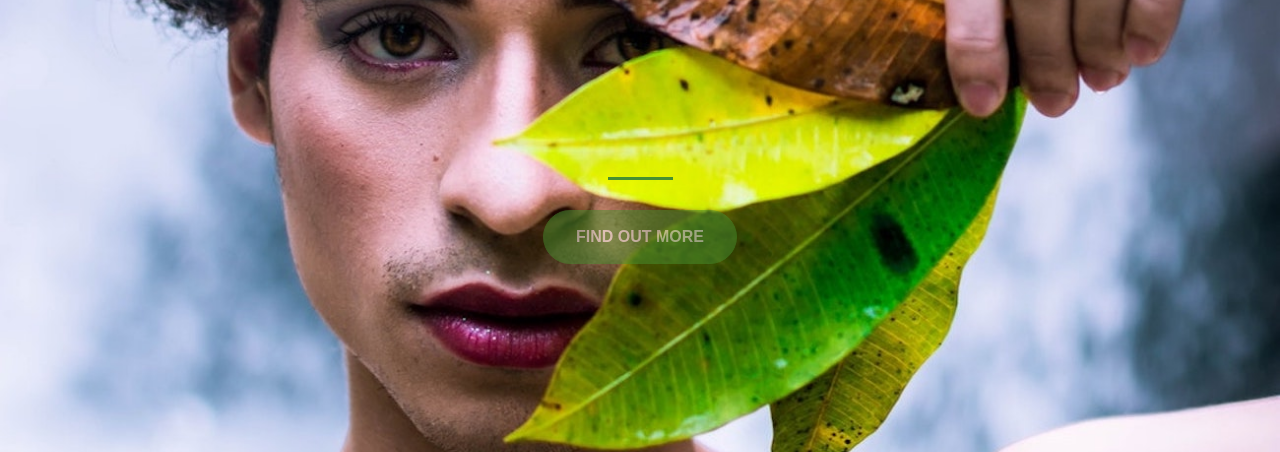
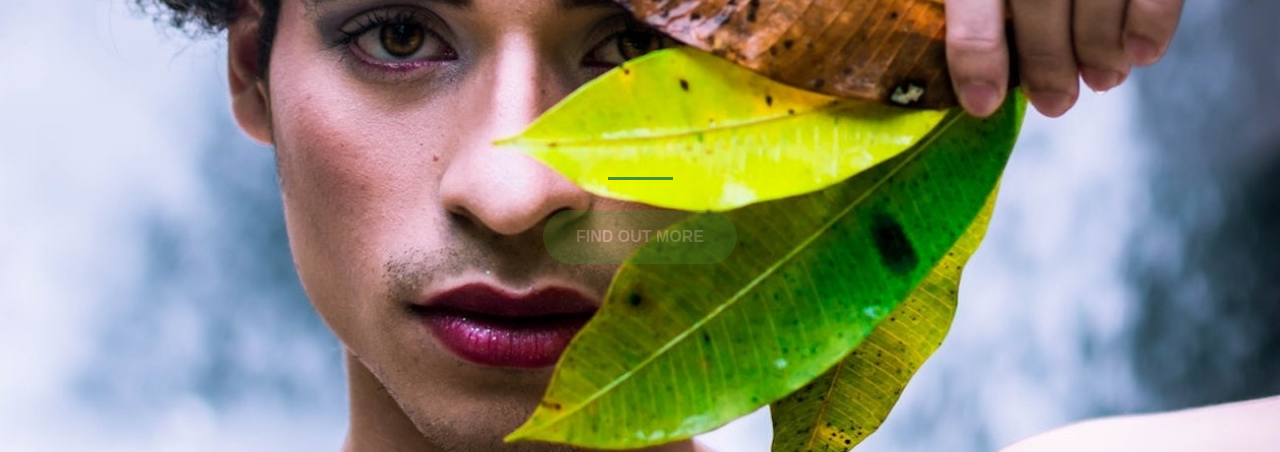
Before and after one commit to HannahStover/HannahStover.github.io, a plain HTML site: page index.html in a window 1280 px wide. Shown: the part 348-800 px from the top of the page. Drawn offline with nearby package versions, Linux system fonts and the light colour scheme.

Commit message:
Update style.css

```diff
--- a/style.css
+++ b/style.css
@@ -48,7 +48,7 @@ header.startup h1 {
 .btn-primary {
   background-color: #479030;
   border-color: #479030;
-  opacity: 50%;
+  opacity: 25%;
 }
 
 .btn-primary:hover {
@@ -56,4 +56,5 @@ header.startup h1 {
   border-color: #609732;
   border-width: 5px;
   cursor: pointer;
+  opacity: 25%
 }
```
